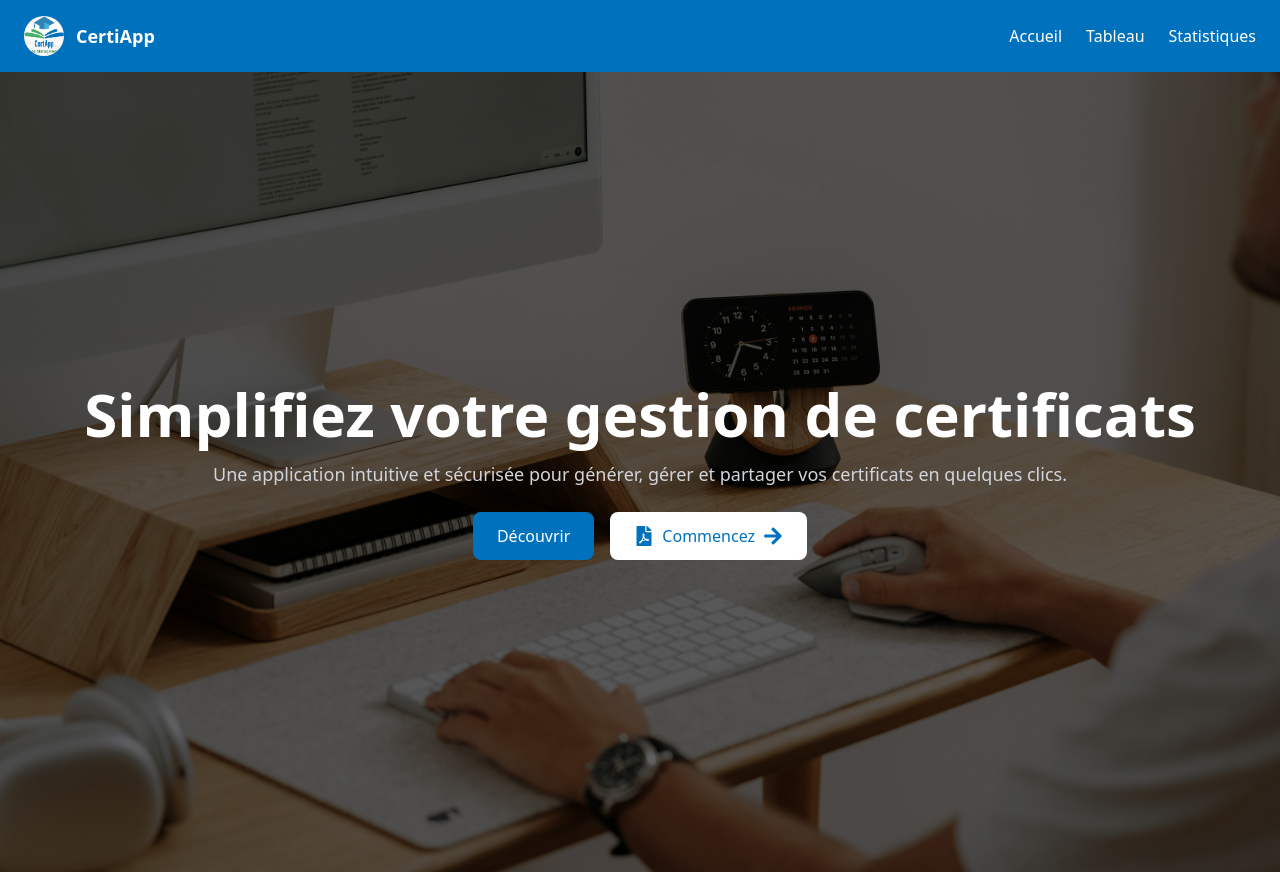
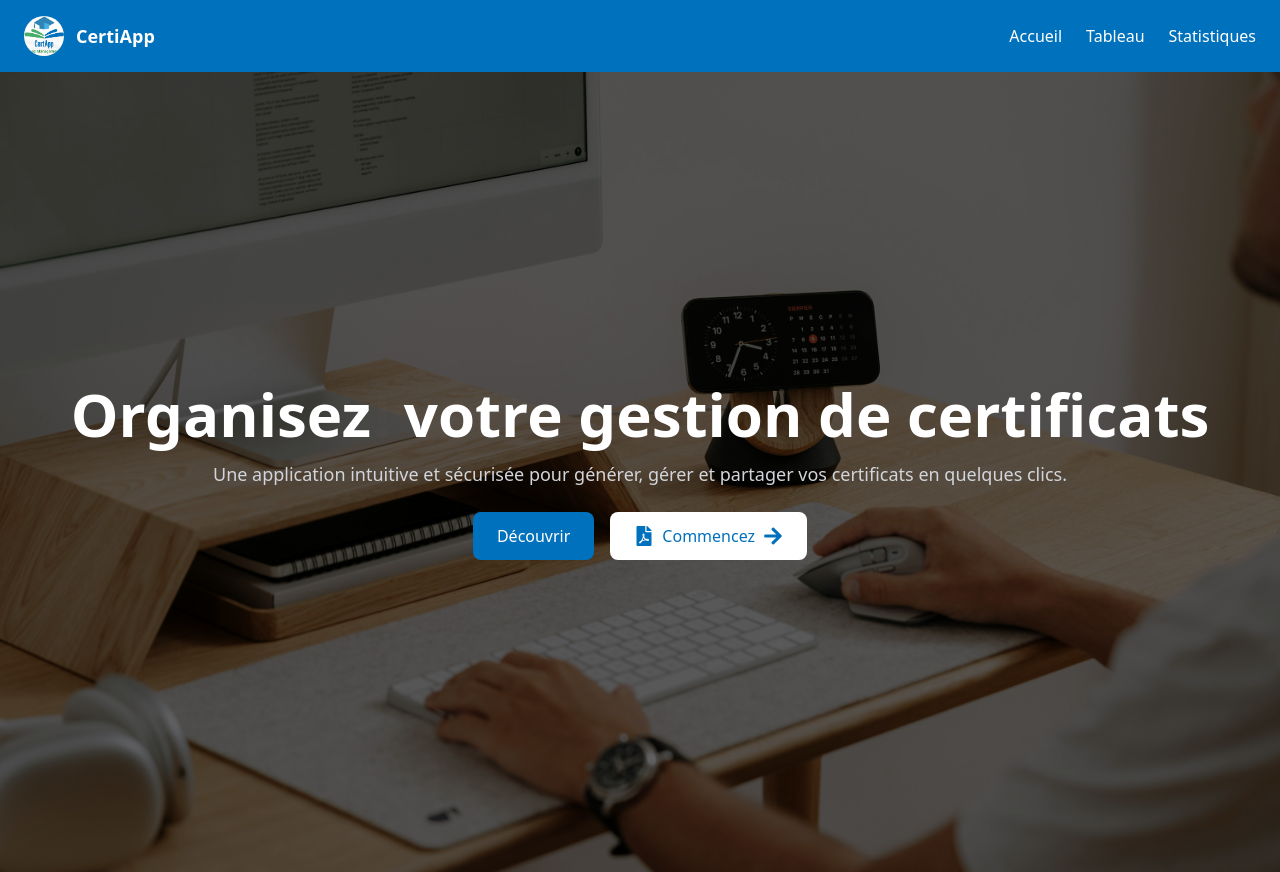
Before and after one commit to Jordan-Gloire/certificat-app, a Next.js app: page / in a window 1280 px wide. Built offline with nearby package versions, Linux system fonts and the light colour scheme.

Commit message:
add animate

```diff
--- a/app/page.tsx
+++ b/app/page.tsx
@@ -1,7 +1,8 @@
-// "use client";
+"use client";
 import Link from "next/link";
 import Header from "./components/Header";
 import { FaFilePdf, FaArrowRight } from "react-icons/fa"; // Importer les icônes de React Icons
+import { Typewriter } from "react-simple-typewriter";
 
 export default function Home() {
   return (
@@ -19,7 +20,16 @@ export default function Home() {
           <div className="absolute inset-0 bg-black bg-opacity-60"></div>
           <div className="relative z-10 mx-4 lg:mx-0">
             <h2 className="text-4xl font-extrabold text-white md:text-6xl">
-              Simplifiez votre gestion de certificats
+              <Typewriter
+                words={["Simplifiez", "Gérez", "Organisez"]}
+                loop={5}
+                cursor
+                cursorStyle="!"
+                typeSpeed={70}
+                deleteSpeed={50}
+                delaySpeed={1000}
+              />{" "}
+              votre gestion de certificats
             </h2>
             <p className="mt-4 text-lg text-gray-300">
               Une application intuitive et sécurisée pour générer, gérer et
--- a/package.json
+++ b/package.json
@@ -21,8 +21,8 @@
     "react-chartjs-2": "^5.2.0",
     "react-dom": "^18.0.0",
     "react-icons": "^5.3.0",
-    "react-toastify": "^10.0.6",
-    "react-typewriter": "^0.4.1"
+    "react-simple-typewriter": "^5.0.1",
+    "react-toastify": "^10.0.6"
   },
   "devDependencies": {
     "@types/next": "^8.0.7",
```
Also changed, not shown: 1 other file (tests, documents, lock files or other folders).
